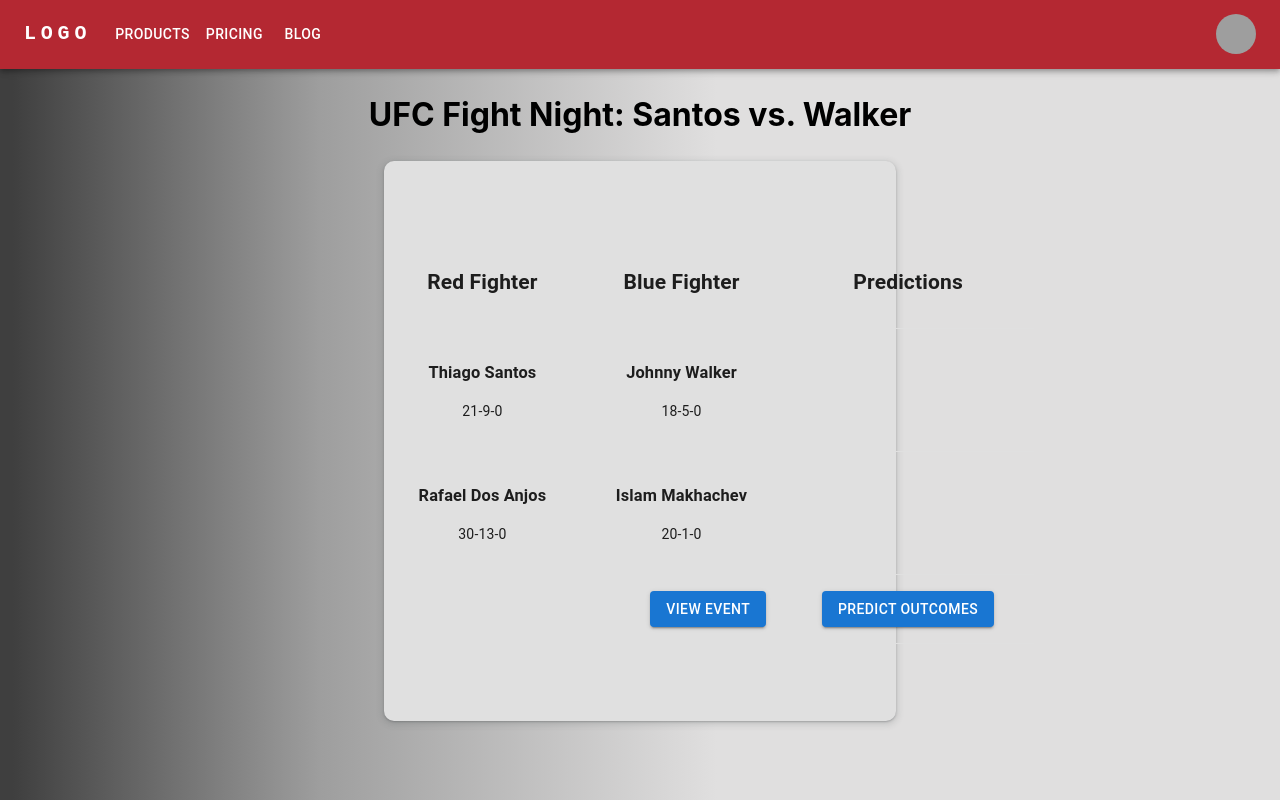
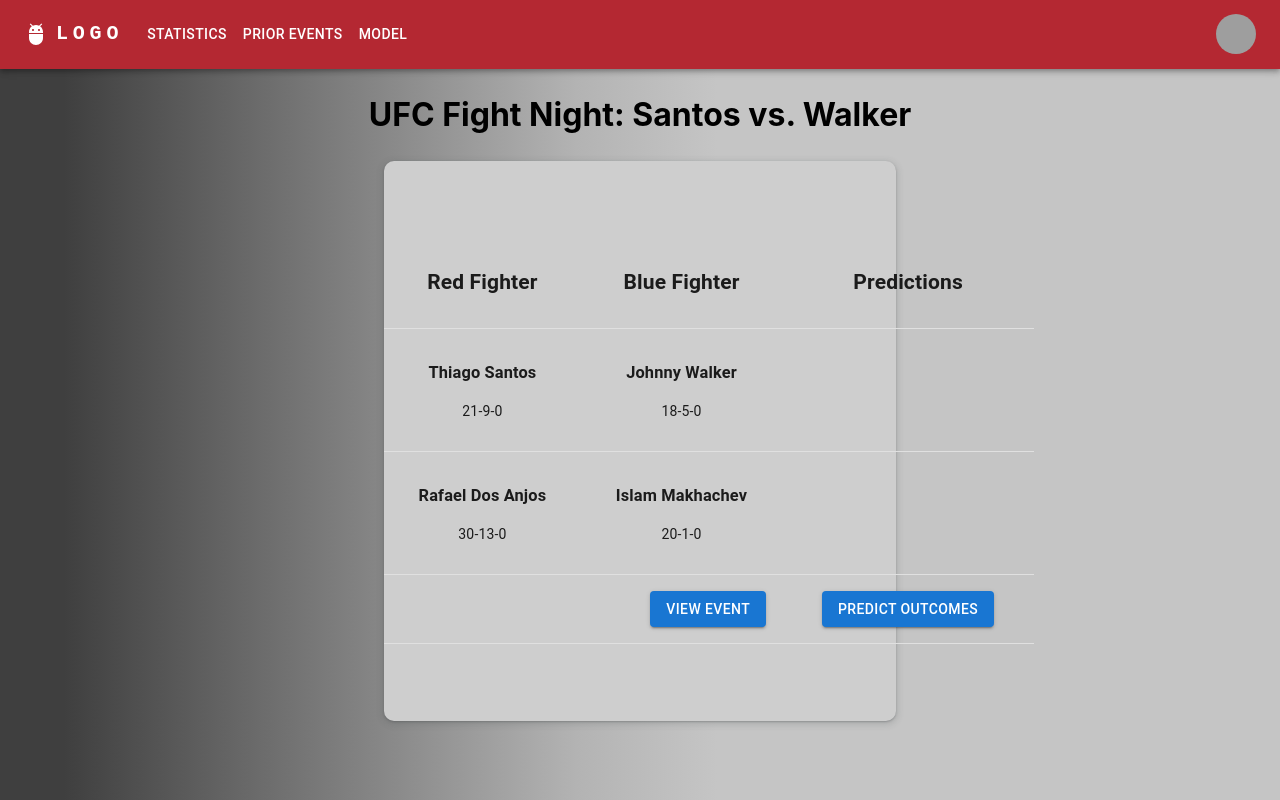
Before and after one commit to Wyndegarde/ufc_frontend, a React (Create React App) app: page / in a window 1280 px wide. Built offline with nearby package versions, Linux system fonts and the light colour scheme; grey boxes are pictures that could not be loaded.

Commit message:
splitting out header

```diff
--- a/package.json
+++ b/package.json
@@ -5,7 +5,8 @@
   "dependencies": {
     "@emotion/react": "^11.11.1",
     "@emotion/styled": "^11.11.0",
-    "@mui/material": "^5.14.4",
+    "@mui/icons-material": "^5.14.3",
+    "@mui/material": "^5.14.5",
     "@mui/styled-engine-sc": "^5.12.0",
     "@testing-library/jest-dom": "^5.17.0",
     "@testing-library/react": "^13.4.0",
--- a/src/components/eventCard/EventCard.tsx
+++ b/src/components/eventCard/EventCard.tsx
@@ -24,15 +24,10 @@
 const EventCard = () => {
   return (
     <>
-      <Container >
-      {/* sx={{ bgcolor: "white" }} */}
-        <EventTitle />
-        <Box component="form" className="event-table">
-          <EventTable bouts={bouts} />
-
-
-          </Box>
-      </Container>
+      <EventTitle />
+      <Box component="form" className="event-table">
+        <EventTable bouts={bouts} />
+      </Box>
     </>
   );
 };
--- a/src/components/eventCard/EventTable.tsx
+++ b/src/components/eventCard/EventTable.tsx
@@ -1,4 +1,5 @@
 import Table from "@mui/material/Table";
+import TableFooter  from "@mui/material/TableFooter";
 import TableBody from "@mui/material/TableBody";
 import TableRow from "@mui/material/TableRow";
 import TableCell from "@mui/material/TableCell";
@@ -15,6 +16,7 @@
         ))}
       </TableBody>
             {/* Fix this  */}
+    <TableFooter>
     <TableRow >
         <TableCell align="center" >
             </TableCell>
@@ -38,6 +40,7 @@
       </Button>
         </TableCell>
           </TableRow>
+    </TableFooter>
     </Table>
   );
 };
--- a/src/components/header/Header.tsx
+++ b/src/components/header/Header.tsx
@@ -5,15 +5,17 @@
 import IconButton from "@mui/material/IconButton";
 import Typography from "@mui/material/Typography";
 import Menu from "@mui/material/Menu";
-// import MenuIcon from '@mui/icons-material/Menu';
+import MenuIcon from "@mui/icons-material/Menu";
 import Container from "@mui/material/Container";
 import Avatar from "@mui/material/Avatar";
 import Button from "@mui/material/Button";
 import Tooltip from "@mui/material/Tooltip";
 import MenuItem from "@mui/material/MenuItem";
-// import AdbIcon from '@mui/icons-material/Adb';
+import AdbIcon from "@mui/icons-material/Adb";
 
-const pages = ["Products", "Pricing", "Blog"];
+import { Links } from ".";
+
+// const pages = ["Statistics", "Prior Events", "Model"];
 const settings = ["Profile", "Account", "Dashboard", "Logout"];
 
 function Header() {
@@ -40,10 +42,10 @@
   };
 
   return (
-    <AppBar position="relative" sx = {{bgcolor: "rgb(180,40,50)"}}>
+    <AppBar position="relative" sx={{ bgcolor: "rgb(180,40,50)" }}>
       <Container maxWidth="xl">
-        <Toolbar disableGutters >
-          {/* <AdbIcon sx={{ display: { xs: 'none', md: 'flex' }, mr: 1 }} /> */}
+        <Toolbar disableGutters>
+          <AdbIcon sx={{ display: { xs: "none", md: "flex" }, mr: 1 }} />
           <Typography
             variant="h6"
             noWrap
@@ -71,32 +73,8 @@
               onClick={handleOpenNavMenu}
               color="inherit"
             >
-              {/* <MenuIcon /> */}
+              <MenuIcon />
             </IconButton>
-            <Menu
-              id="menu-appbar"
-              anchorEl={anchorElNav}
-              anchorOrigin={{
-                vertical: "bottom",
-                horizontal: "left",
-              }}
-              keepMounted
-              transformOrigin={{
-                vertical: "top",
-                horizontal: "left",
-              }}
-              open={Boolean(anchorElNav)}
-              onClose={handleCloseNavMenu}
-              sx={{
-                display: { xs: "block", md: "none" },
-              }}
-            >
-              {pages.map((page) => (
-                <MenuItem key={page} onClick={handleCloseNavMenu}>
-                  <Typography textAlign="center">{page}</Typography>
-                </MenuItem>
-              ))}
-            </Menu>
           </Box>
           {/* <AdbIcon sx={{ display: { xs: 'flex', md: 'none' }, mr: 1 }} /> */}
           <Typography
@@ -117,17 +95,7 @@
           >
             LOGO
           </Typography>
-          <Box sx={{ flexGrow: 1, display: { xs: "none", md: "flex" } }}>
-            {pages.map((page) => (
-              <Button
-                key={page}
-                onClick={handleCloseNavMenu}
-                sx={{ my: 2, color: "white", display: "block" }}
-              >
-                {page}
-              </Button>
-            ))}
-          </Box>
+          <Links onCloseNavMenu={handleCloseNavMenu} />
 
           <Box sx={{ flexGrow: 0 }}>
             <Tooltip title="Open settings">
@@ -164,3 +132,29 @@
   );
 }
 export default Header;
+
+
+/* <Menu
+  id="menu-appbar"
+  anchorEl={anchorElNav}
+  anchorOrigin={{
+    vertical: "bottom",
+    horizontal: "left",
+  }}
+  keepMounted
+  transformOrigin={{
+    vertical: "top",
+    horizontal: "left",
+  }}
+  open={Boolean(anchorElNav)}
+  onClose={handleCloseNavMenu}
+  sx={{
+    display: { xs: "block", md: "none" },
+  }}
+>
+  {pages.map((page) => (
+    <MenuItem key={page} onClick={handleCloseNavMenu}>
+      <Typography textAlign="center">{page}</Typography>
+    </MenuItem>
+  ))}
+</Menu> */
--- /dev/null
+++ b/src/components/header/Links.tsx
@@ -0,0 +1,22 @@
+import Box from "@mui/material/Box";
+import Button from "@mui/material/Button";
+
+
+const pages = ["Statistics", "Prior Events", "Model"];
+const Links = ({onCloseNavMenu}:any) => {
+  return (
+    <Box sx={{ flexGrow: 1, display: { xs: "none", md: "flex" } }}>
+    {pages.map((page) => (
+      <Button
+        key={page}
+        onClick={onCloseNavMenu}
+        sx={{ my: 2, color: "white", display: "block" }}
+      >
+        {page}
+      </Button>
+    ))}
+  </Box>
+  )
+}
+
+export default Links
--- a/src/components/header/index.ts
+++ b/src/components/header/index.ts
@@ -1 +1,2 @@
 export {default as Header} from './Header';
+export {default as Links} from './Links';
--- a/src/index.css
+++ b/src/index.css
@@ -6,7 +6,7 @@
   -webkit-font-smoothing: antialiased;
   -moz-osx-font-smoothing: grayscale;
   /* background-color: rgba(79, 79, 79, 0.562); */
-  background: linear-gradient(90deg, rgb(63, 63, 63) 1%, rgba(158,158,158,1) 25%, rgb(224, 223, 223) 56%);
+  background: linear-gradient(90deg, rgb(63, 63, 63) 5%, rgb(179, 179, 179) 45%, rgb(197, 197, 197) 56%);
 }
 
 code {
@@ -15,7 +15,7 @@
 }
 
 .event-table{
-    background-color: rgb(224, 224, 224);
+    background-color: rgb(206, 206, 206);
     margin-top: 1rem;
     display: flex;
     align-items: center;
```
Also changed, not shown: 1 other file (tests, documents, lock files or other folders).
